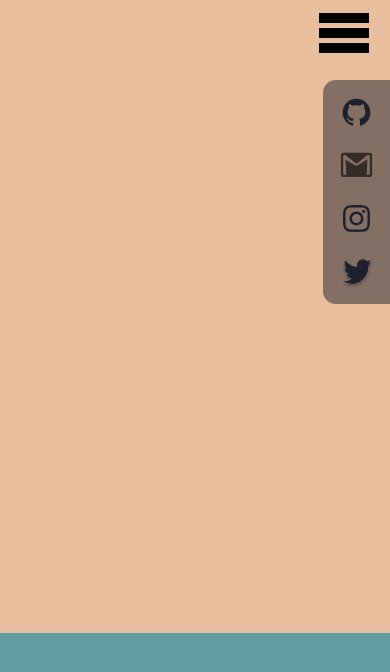
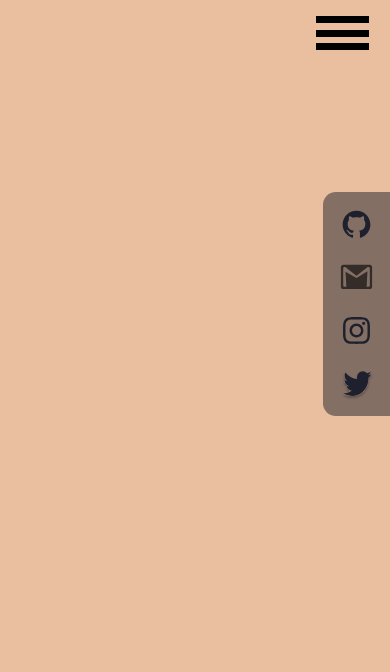
Before and after one commit to shafdev/portfolio_ongoing, a React (Create React App) app: page / in a window 390 px wide. Shown: the top 672 px of the page. Built offline with nearby package versions, Linux system fonts and the light colour scheme.

Commit message:
cssc_03 06_06_22

```diff
--- a/src/firstpage/body/FirstPage.js
+++ b/src/firstpage/body/FirstPage.js
@@ -8,7 +8,7 @@ import { contextBurger } from "../nav/Burger";
 
 
 function FirstPage(){
-    const [test,setTest] = useState('test')
+    // const [test,setTest] = useState('test')
     const contextResult = useContext(contextBurger)
     console.log(`this is result ${contextResult}`)
     return(<>
--- a/src/index.css
+++ b/src/index.css
@@ -1,13 +1,27 @@
 * {
   margin: 0;
+  padding:0;
+  box-sizing: border-box;
   font-family: 'Montserrat', sans-serif;
 }
 
 .portfolio{
-  width: 100vw;
+  width: 100%;
   height:100vh;
   background-color:cadetblue;
 }
+.secondpage{
+  width: 100%;
+  height: 100vh;
+  background-color:#C837AB;
+}
+
+.thirdpage{
+  width: 100%;
+  height: 100vh;
+  background-color:#4d37c8;
+}
+
 .container{
   scroll-snap-type: y mandatory;
   overflow-y: scroll;
@@ -17,25 +31,22 @@
   scroll-snap-align: start;
 }
 .navbar{
-  display: flex;
+  /* display: flex; */
   width: 100%;
   height: 12%;
-  /* height: auto; */
   background-color: #3771C8;
-  /* position: relative; */
-  position: absolute;
-  justify-content: flex-end;
-  /* background-color: #3771C8; */
+  /* position:relative; */
 }
 
 .ul-list{
   position: fixed;
-  /* right: 1.2rem; */
-  /* right:20px; */
   top:2rem;
   right:6rem;
+  left: 2rem;
   width: auto;
   display:flex;
+  justify-content: flex-end;
+  padding: 1rem 1.2rem;
   gap: 1.5rem;
   list-style-type: none;
   background-color: #b16c38;
@@ -45,7 +56,7 @@
 .firstpage{
   width: 100%;
   background-color: #EABF9F;
-  height: 75%;
+  height: 100vh;
 }
 .firstpage-intro{
   position: relative;
@@ -116,19 +127,8 @@
   opacity: 0.6;
 
 }
-.secondpage{
-  width: 100vw;
-  height: 100vh;
-  background-color:#C837AB;
-}
+@media screen and (max-width:576px){
 
-.thirdpage{
-  width: 100vw;
-  height: 100vh;
-  background-color:#4d37c8;
-}
-
-@media screen and (max-width:576px){
   .navbar{
       display: flex;
       justify-content: space-between;
@@ -139,6 +139,8 @@
 
 
   .ul-list{
+    top:0rem;
+    left:0rem;
       position: absolute;
       display: flex;
       flex-direction: column;
@@ -149,14 +151,15 @@
       height: 100vh;
       list-style-type: none;
       background-color: #af5e20;
-      right: 100%;
-      top:0rem;
+      /* right: 100%; */
+      left:-100%;
       transition-duration: 1s;
       transition-timing-function: ease-out;
   }
 
   .ul-list.nav-active{
-      right: 0;
+      /* right: 0; */
+      left: 0;
       transition-duration: 1s;
       height: 100vh;
       transition-timing-function: ease-out;
@@ -164,23 +167,19 @@
 
   .burger{
       position: absolute;
-      right: 1rem;
-      top:0.5rem;
+      right: 0.9rem;
+      top:0.6rem;
   }
   .bar{
-      height: 10px;
-      width: 50px;
+      height: 0.45rem;
+      width: 3.3rem;
       background-color: #000000;
-      margin: 5px;
+      margin: 0.4rem;
   }
 
-  /* logos */
   .social-container{
-    /* position:absolute; */
-    position: relative;
-    display: flex;
-    justify-content: flex-end;
-    /* right: 1.4rem; */
+      position:absolute;
+
 
   }
 
@@ -197,10 +196,9 @@
       background: rgba(30, 33, 45, 0.5);
       border-radius: 0.8rem 0 0 0.8rem;
       right: 0rem;
-      top:5rem;
+      top:12rem;
       transition: 1s;
       transition-timing-function:cubic-bezier(0.175, 0.885, 0.32, 1.275);
-      /* transition-timing-function: ease-out; */
   }
   .social-active{
       right: -40%;
```
